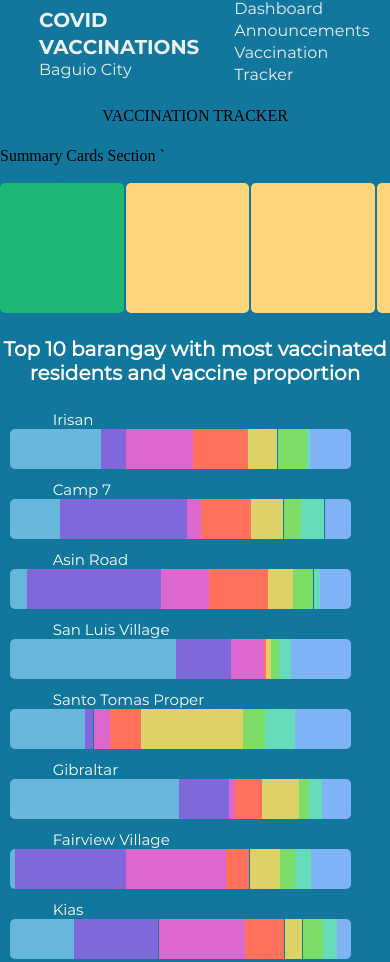
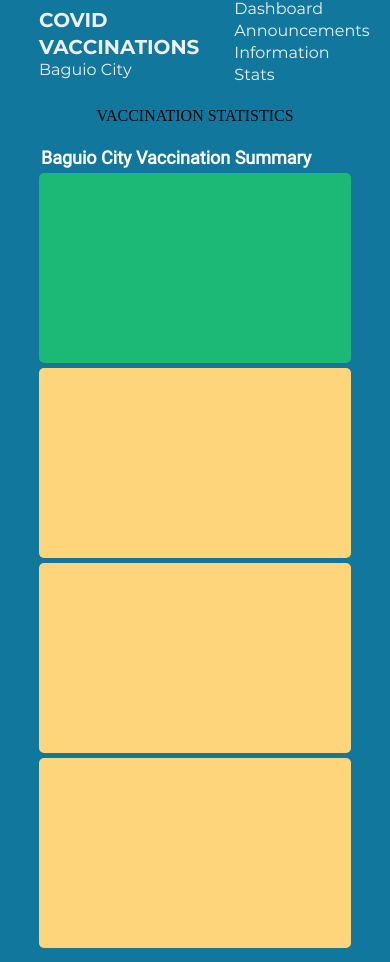
Before and after one commit to ABCD-EDU/baguio-vacc-dashboard, a plain HTML site: page public/tracker.html in a window 390 px wide. Shown: the top 962 px of the page. Drawn offline with Linux system fonts and the light colour scheme.

Commit message:
add: summaryCards responsiveness

```diff
--- a/public/tracker.html
+++ b/public/tracker.html
@@ -4,13 +4,13 @@
 <head>
     <meta charset="utf-8" />
     <meta name="viewport" content="width=device-width, initial-scale=1">
-    <title>Activity 2 - Covid Monitoring System</title>
     <link rel="stylesheet" href="../style/tracker/tracker.css">
     <link rel="stylesheet" href="../style/nav.css">
-    <link rel="stylesheet" href="../style/tracker/totalCards.css">
+    <link rel="stylesheet" href="../style/tracker/summaryCards.css">
     <link rel="stylesheet" href="../style/tracker/barangayCategories.css">
     <link rel="stylesheet" href="../style/tracker/graphs.css">
     <link rel="stylesheet" href="../style/vaccinePercentage.css">
+    <title>Vaccination Statistics</title>
 </head>
 
 <body>
@@ -23,15 +23,14 @@
             <ul class="nav-link">
                 <li class="nav-link-trans"><a href="../index.html">Dashboard</a></li>
                 <li class="nav-link-trans"><a href="./announcement.html">Announcements</a></li>
-                <li class="nav-link-trans"><a href="./vaccination.html">Vaccination</a></li>
-                <li class="nav-link-trans"><a href="./tracker.html">Tracker</a></li>
+                <li class="nav-link-trans"><a href="./vaccination.html">Information</a></li>
+                <li class="nav-link-trans"><a href="./tracker.html">Stats</a></li>
             </ul>
         </nav>
     </header>
 
-    <div class="titleBar"><span class="headerText">VACCINATION TRACKER</span></div>
+    <div class="titleBar"><span class="headerText">VACCINATION STATISTICS</span></div>
 
-    Summary Cards Section `
     <h3 id="vac-summary-title">Baguio City Vaccination Summary</h3>
     <div class="total-cards-container">
         <div class="total-card1" id="total-card1"></div>
--- /dev/null
+++ b/style/tracker/summaryCards.css
@@ -0,0 +1,62 @@
+#vac-summary-title{
+    font-family: Roboto;
+    font-size: 18px;
+    color: #ffffff;
+    margin-left: 10.5%;
+    margin-bottom: 5px;
+}
+
+.total-cards-container {
+    width: 80%;
+    margin: 0 auto;
+    margin-bottom: 20px;
+    display: grid;
+    gap: 5px;
+    grid-template-columns: 1fr 1fr 1fr 1fr;
+    grid-template-rows: 1fr;
+    grid-template-areas:
+    "totalCard1 totalCard2 totalCard3 totalCard4"
+    ;
+}
+
+@media only screen and (max-width:768px) {
+    .total-cards-container {
+        grid-template-columns: 1fr;
+        grid-template-rows: 1fr 1fr 1fr 1fr;
+        grid-template-areas:
+        "totalCard1"
+        "totalCard2"
+        "totalCard3"
+        "totalCard4";
+    }
+}
+
+.total-card1, .total-card2, .total-card3, .total-card4 {
+   height: 190px;
+   background: #FFD57B;
+   color: #222222;
+   font-family: Roboto;
+   border-radius: 5px;
+   padding: 0.8%;
+   padding-top: var(--padding);
+   padding-top: 2%;
+   text-align: center;
+}
+
+.total-card1 {
+    grid-area: totalCard1;
+    background-color: #1CB876;
+    color: #EDF0F1;
+}
+.total-card2 {
+    grid-area: totalCard2;
+}
+.total-card3 {
+    grid-area: totalCard3;
+}
+.total-card4 {
+    grid-area: totalCard4;
+}
+.total-card4 h2 {
+    font-size: 100%;
+}
--- a/style/tracker/totalCards.css
+++ /dev/null
@@ -1,46 +0,0 @@
-#vac-summary-title{
-    margin-left: 10%;
-    color: #12779D;
-    font-size: 95%;
-    font-family: Roboto;
-}
-
-.total-cards-container {
-    display: flex;
-    justify-content: space-between;
-    align-items: center;
-    width: 80%;
-    margin: 0 auto;
-    font-family: Roboto;
-    min-width: 500px;
-}
-
-.total-card1{
-   background: #1CB876;
-   border-radius: 5px;
-   padding-top: var(--padding);
-   color: #EDF0F1;
-   font-family: Roboto;
-   padding: 0.8%;
-   text-align: center;
-   width: 24.7%;
-   height: 130px;
-   padding-top: 2%;
-}
-
-.total-card2,.total-card3, .total-card4 {
-   background: #FFD57B;
-   border-radius: 5px;
-   padding-top: var(--padding);
-   color: #222222;
-   font-family: Roboto;
-   padding: 0.8%;
-   text-align: center;
-   width: 24.7%;
-   height: 130px;
-   padding-top: 2%;
-}
-
-.total-card4 h2 {
-    font-size: 100%;
-}
```
